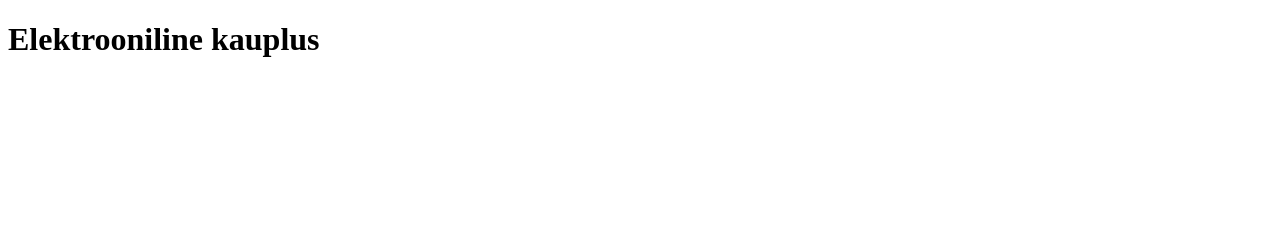
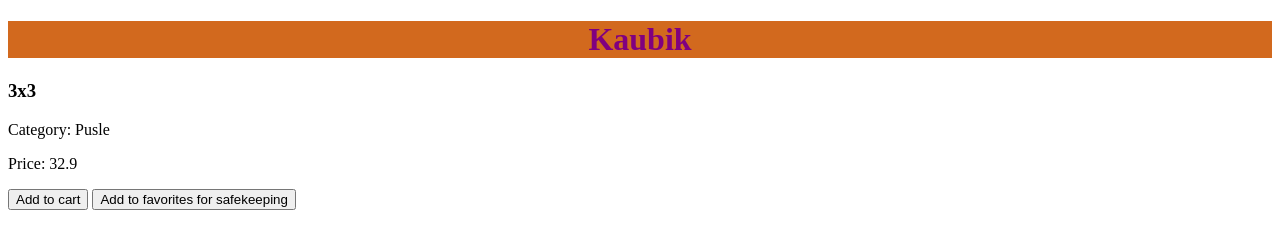
Before and after one commit to paankaur/E-Shop_JS_Node_Express_SASS, a plain HTML site: page ylesanne2/index.html in a window 1280 px wide. Drawn offline with Linux system fonts and the light colour scheme.

Commit message:
poe esimene vaade

```diff
--- a/ylesanne2/index.html
+++ b/ylesanne2/index.html
@@ -9,7 +9,7 @@
 
         <h1 id="pealkiri">Elektrooniline kauplus</h1>
 
-    <div id="mainDiv">
+    <div id="products">
 
     </div>
 
--- a/ylesanne2/main.js
+++ b/ylesanne2/main.js
@@ -6,25 +6,44 @@ import { Customer } from "./customer.js";
 //tegin tooted
 
 const products = [
-    new Product(1, "Rüperaal", 699.75, "Elektroonika"),
-    new Product(2, "3x3", 32.90, "Pusle"),
-    new Product(3, "Tahvelarvuti", 299.00, "Elektroonika"),
+  new Product(1, "Rüperaal", 699.75, "Elektroonika"),
+  new Product(2, "3x3", 32.9, "Pusle"),
+  new Product(3, "Tahvelarvuti", 299.0, "Elektroonika"),
+];
+const cart = new Cart();
 
-];
 //Toodete kuvamine
- function displayProducts() {
-    const mainDiv = document.getElementById("mainDiv");
- }
-products.forEach((product) => {
+function displayProducts(category = null) {
+  const productsContainer = document.getElementById("products");
+  productsContainer.innerHTML = "";
+
+  const filteredProducts = category
+    ? products.filter((p) => p.category === category)
+    : products;
+
+  filteredProducts.forEach((product) => {
+    const productElement = document.createElement("div");
+    productElement.classList.add("product-item");
+    productElement.innerHTML = `<div onclick="showProductDetail(${product.id})">
+        <h3>${product.title}</h3><p>Category: ${product.category}</p>
+        <p>Price: ${product.price}</p></div>
+        <button onclick="addToCart(${product.id})">Add to cart</button>
+        <button onclick="addToFavorites(${product.id})">
+        Add to favorites for safekeeping</button>`;
+        productsContainer.appendChild(productElement);
+  });
+
+  /* products.forEach((product) => {
     const productCard = document.createElement("div")
-    const productTitle.textContent = document.createElement("h3")
+    const productTitle = document.createElement("h3")
     productCard.innerHTML = `<h3>${product.title}</h3>`
-    mainDiv.append(productTitle);
-    // mainDiv.append(productCard);
-});
-displayProducts();
+    products.append(productTitle);
+    products.append(productCard);
+}) */
+}
+displayProducts("Pusle");
 //Ostukorv ja lisan tooteid sinna
-const cart = new Cart();
+
 // cart.addProduct(laptop, 1);
 // cart.addProduct(kuubik, 5);
 // cart.addProduct(kuubik, -3);
@@ -32,7 +51,6 @@ const cart = new Cart();
 //Ostukorvi sisuhaldus
 console.log("Kogusumma: ", cart.calculateTotal());
 console.log("Ostukorvi sisu: ", cart.totalItems);
-
 
 // Teen kliendi ja tellimuse
 const customer = new Customer("Kirsika");
@@ -46,16 +64,15 @@ customer.printOrderHistory();
 
 const pealkiri = document.getElementById("pealkiri");
 
-document.title = "Kaunis E-Pood!"
+document.title = "Kaunis E-Pood!";
 
 pealkiri.style.backgroundColor = "chocolate";
 pealkiri.style.color = "purple";
 pealkiri.style.textAlign = "center";
 
-
 console.log("mu title on: " + "pealkiri");
 
-pealkiri.textContent = "Kaubik"
+pealkiri.textContent = "Kaubik";
 
 const mainDiv = document.getElementById("mainDiv");
-console.log("mainDiv");
+console.log(products);
```
